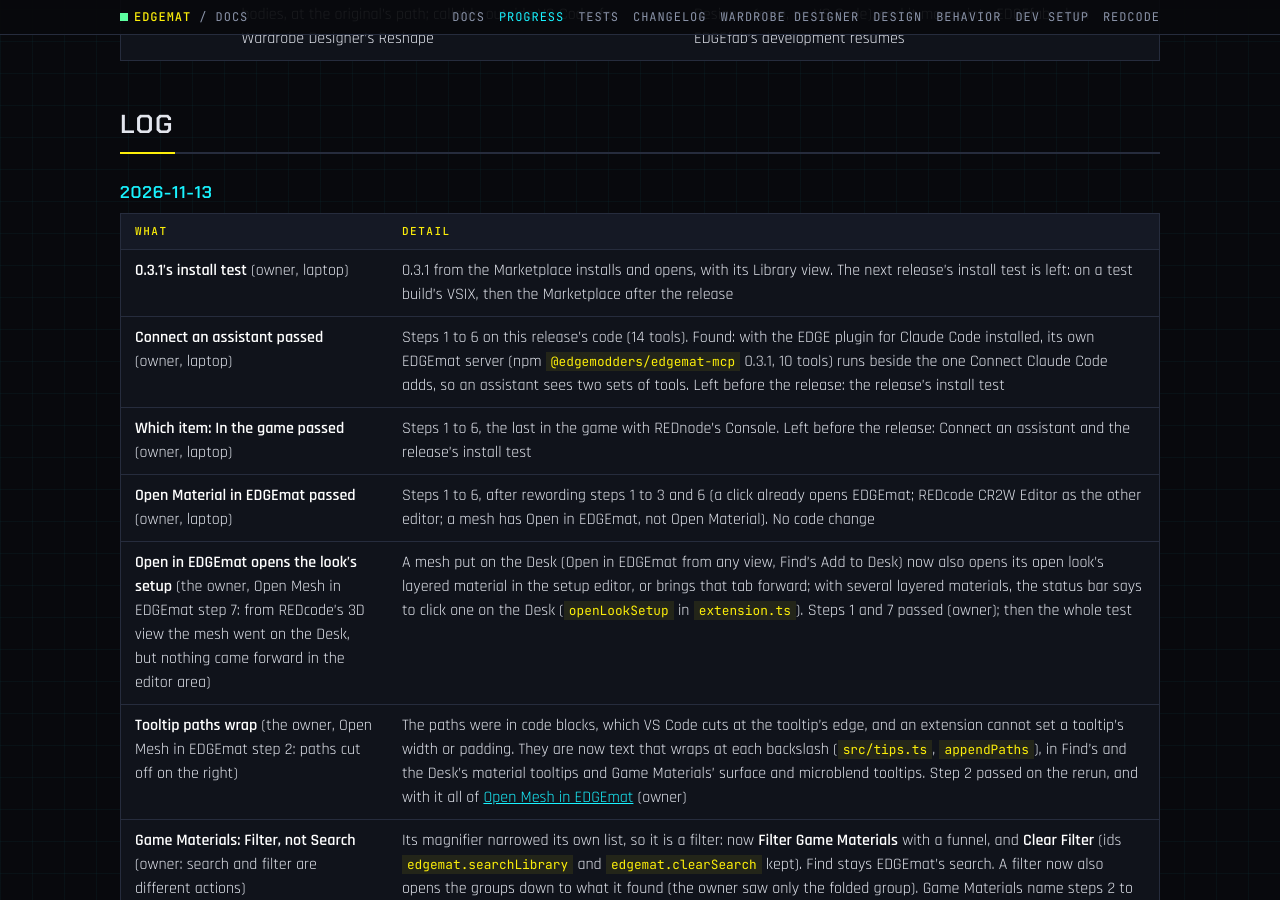
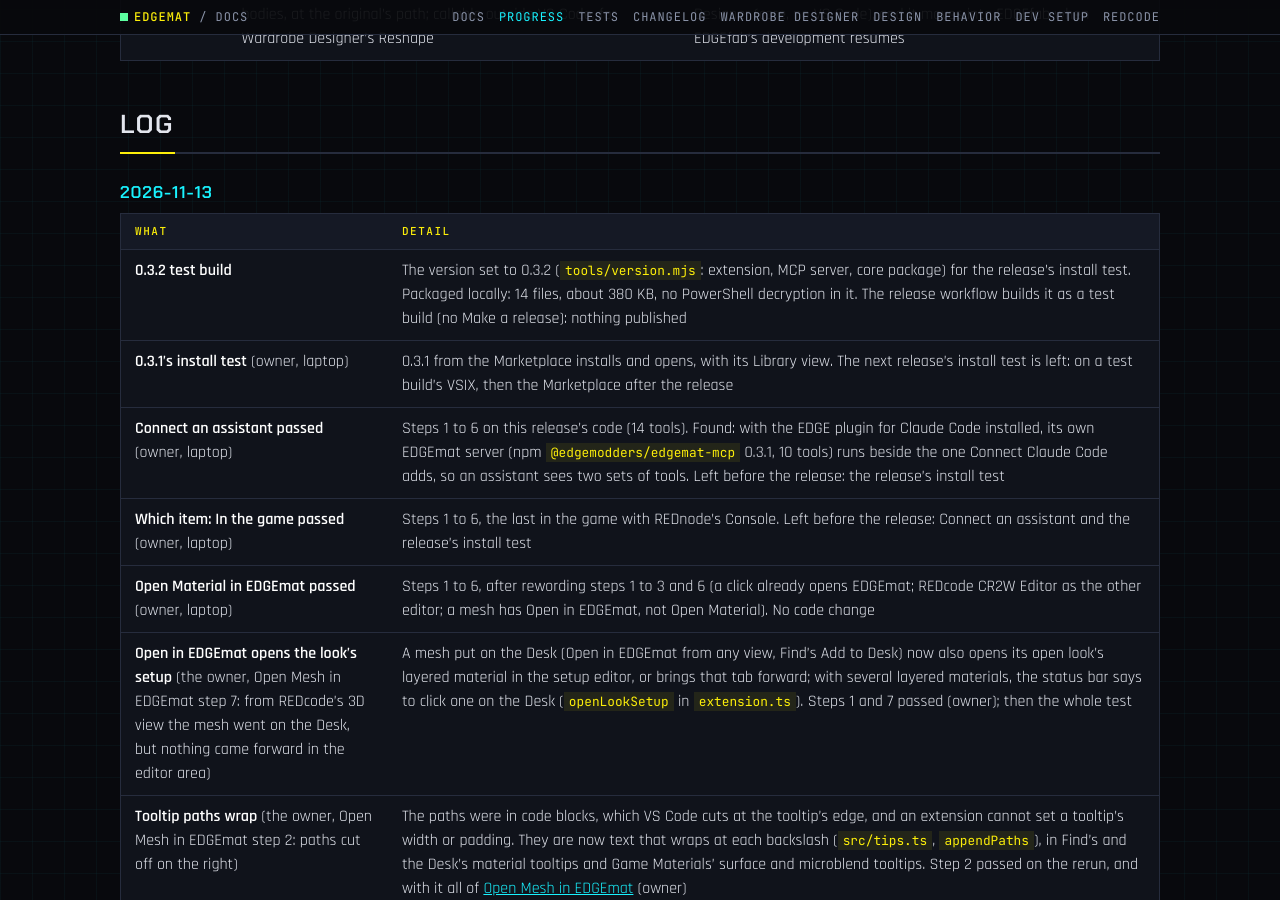
Before and after one commit to Edgemodders/EDGEmat, a Jekyll site: the page built from docs/progress.md, in a window 1280 px wide and 900 px high, scrolled down 4119 px. Built offline with Jekyll 4.4.1, drawn with Linux system fonts in a browser that asks for light colours; our own code applies the rules of GitHub Pages for plain Markdown files.

Commit message:
Version 0.3.2, for the release's test build
Co-Authored-By: Claude Opus 5.5 <noreply@anthropic.com>

```diff
--- a/docs/progress.md
+++ b/docs/progress.md
@@ -60,6 +60,7 @@ Last updated 2026-11-03.
 
 | What | Detail |
 |---|---|
+| **0.3.2 test build** | The version set to 0.3.2 (`tools/version.mjs`: extension, MCP server, core package) for the release's install test. Packaged locally: 14 files, about 380 KB, no PowerShell decryption in it. The release workflow builds it as a test build (no Make a release): nothing published |
 | **0.3.1's install test** (owner, laptop) | 0.3.1 from the Marketplace installs and opens, with its Library view. The next release's install test is left: on a test build's VSIX, then the Marketplace after the release |
 | **Connect an assistant passed** (owner, laptop) | Steps 1 to 6 on this release's code (14 tools). Found: with the EDGE plugin for Claude Code installed, its own EDGEmat server (npm `@edgemodders/edgemat-mcp` 0.3.1, 10 tools) runs beside the one Connect Claude Code adds, so an assistant sees two sets of tools. Left before the release: the release's install test |
 | **Which item: In the game passed** (owner, laptop) | Steps 1 to 6, the last in the game with REDnode's Console. Left before the release: Connect an assistant and the release's install test |
--- a/extensions/edgemat/package.json
+++ b/extensions/edgemat/package.json
@@ -3,7 +3,7 @@
   "displayName": "EDGEmat",
   "description": "The EDGE material editor for Cyberpunk 2077: find a garment's materials by its name, recolor its layers, make new materials from your words, and save them into your mod.",
   "publisher": "edgemodders",
-  "version": "0.3.1",
+  "version": "0.3.2",
   "license": "MIT",
   "preview": true,
   "galleryBanner": {
--- a/packages/edgemat-core/package.json
+++ b/packages/edgemat-core/package.json
@@ -1,6 +1,6 @@
 {
   "name": "@edgemodders/edgemat-core",
-  "version": "0.3.1",
+  "version": "0.3.2",
   "description": "EDGEmat's core as a library: Cyberpunk 2077 materials (.mlsetup, .mi, .xbm) read, edited and made from your own game, for other tools' extensions and MCP servers.",
   "license": "MIT",
   "author": "Edgemodders",
--- a/packages/edgemat-mcp/package.json
+++ b/packages/edgemat-mcp/package.json
@@ -1,6 +1,6 @@
 {
   "name": "@edgemodders/edgemat-mcp",
-  "version": "0.3.1",
+  "version": "0.3.2",
   "description": "EDGEmat for AI assistants over MCP: find, describe and recolor Cyberpunk 2077 materials, and make new ones, with the material library built from your own game.",
   "license": "MIT",
   "author": "Edgemodders",
```
Also changed, not shown: 1 other file.
